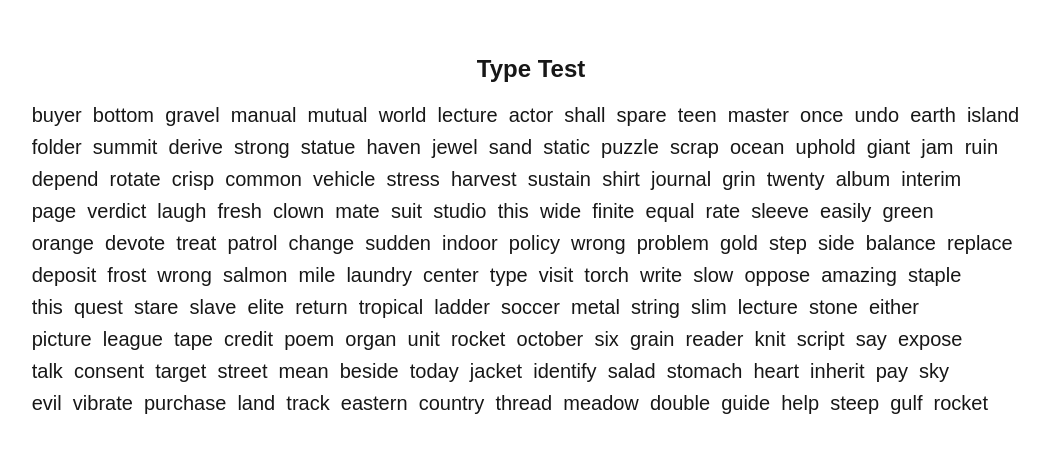
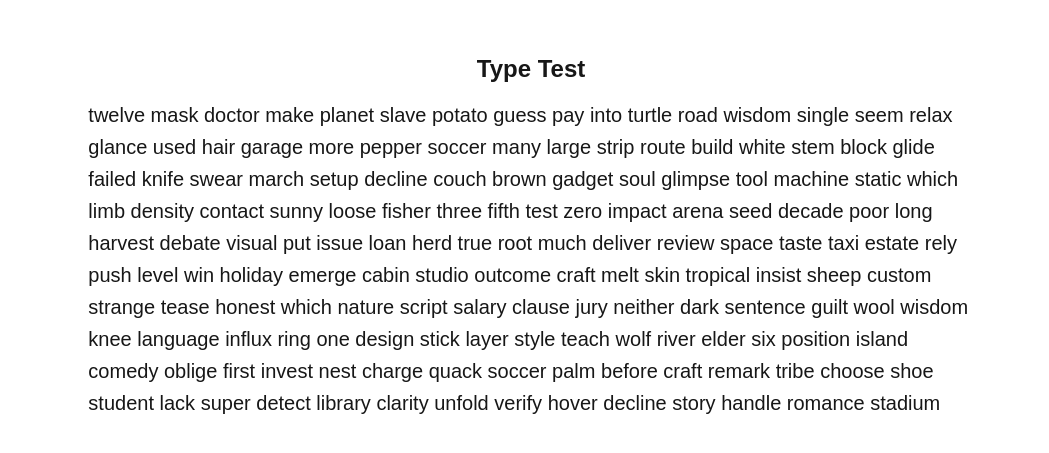
Before and after one commit to anurrags/typing-panda, a Next.js app: page /type-test in a window 1280 px wide. Shown: the part 165-618 px from the top of the page, without its empty margins (109-1158 px from the left). Built offline with nearby package versions, Linux system fonts and the light colour scheme.

Commit message:
remove different text rendering on screen size change

```diff
--- a/src/app/type-test/page.tsx
+++ b/src/app/type-test/page.tsx
@@ -1,23 +1,45 @@
 "use client";
 
 import { useGetCharactersPerLine } from "@/modules/hooks";
-import { getParagraphArray } from "@/modules/util";
-import React from "react";
+import { characterState } from "@/modules/types";
+import { getParagraphArray, getWordsArray } from "@/modules/util";
+import React, { useEffect, useState } from "react";
 
 const Page = () => {
+  const [wordsArray, setWordsArray] = useState<string[]>([]);
+  const [paragraphArray, setParagraphArray] = useState<string[][]>([]);
   const charsPerLine = useGetCharactersPerLine();
-  const paragraphArray = getParagraphArray(charsPerLine);
+  const [characterState, setCharacterState] = useState<characterState[]>([]);
+
+  useEffect(() => {
+    setWordsArray(getWordsArray());
+  }, []);
+
+  useEffect(() => {
+    setParagraphArray(getParagraphArray(wordsArray, charsPerLine));
+  }, [wordsArray, charsPerLine]);
+
   return (
     <div className="flex flex-col items-center justify-center h-screen gap-4">
       <h1 className="text-2xl font-bold">Type Test</h1>
-      <div className="flex flex-col items-center justify-center gap-1">
-        {paragraphArray.map((line, index) => (
+      <div className="flex flex-col items-center justify-center gap-1 select-none">
+        {paragraphArray.map((line, lineIndex) => (
           <div
-            key={index}
+            key={lineIndex}
             className="flex items-start self-baseline justify-start text-xl"
           >
-            {line.map((word, index) => (
-              <span key={index}>{word} &nbsp;</span>
+            {line.map((word, wordIndex) => (
+              <span key={wordIndex}>
+                {Array.from(word).map((char, charIndex) => (
+                  <span
+                    key={charIndex}
+                    id={`${lineIndex}${wordIndex}${charIndex}`}
+                  >
+                    {char}
+                  </span>
+                ))}
+                &nbsp;
+              </span>
             ))}
           </div>
         ))}
--- /dev/null
+++ b/src/modules/types/index.ts
@@ -0,0 +1 @@
+export * from "./type-page";
--- /dev/null
+++ b/src/modules/types/type-page.ts
@@ -0,0 +1,5 @@
+export interface characterState {
+  id: string;
+  isCorrect: boolean;
+  isTyped: boolean;
+}
--- a/src/modules/util/getParagraphArray.ts
+++ b/src/modules/util/getParagraphArray.ts
@@ -1,18 +1,32 @@
 import { words } from "@/data/words";
 
-export const getParagraphArray = (charsPerLine: number) => {
+export const getWordsArray = () => {
+  let charCount = 0;
+  const wordsArray: string[] = [];
+  while (charCount < 1000) {
+    const word = words[Math.floor(Math.random() * words.length)];
+    if (charCount + word.length > 1000) break;
+    wordsArray.push(word);
+    charCount += word.length + 1;
+  }
+  return wordsArray;
+};
+export const getParagraphArray = (
+  wordsArray: string[],
+  charsPerLine: number
+) => {
   const paragraphArray: string[][] = [];
-
-  for (let i = 0; i < 10; i++) {
-    const line = [];
-    let charsInCurrLine = 0;
-    while (charsInCurrLine < charsPerLine) {
-      const word = words[Math.floor(Math.random() * words.length)];
-      if (charsInCurrLine + word.length > charsPerLine) break;
-      line.push(word);
-      charsInCurrLine += word.length + 1;
+  let charCount = 0;
+  let line: string[] = [];
+  for (let i = 0; i < wordsArray.length; i++) {
+    const word = wordsArray[i];
+    if (charCount + word.length > charsPerLine) {
+      paragraphArray.push(line);
+      line = [];
+      charCount = 0;
     }
-    paragraphArray.push(line);
+    line.push(word);
+    charCount += word.length + 1;
   }
   return paragraphArray;
 };
```
